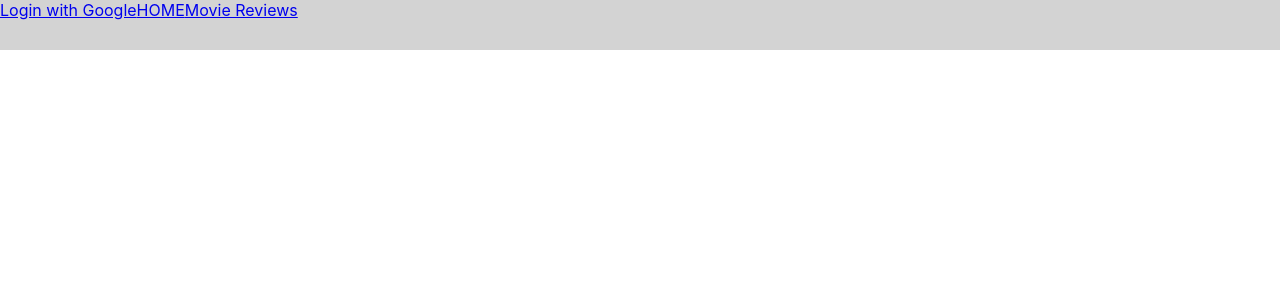
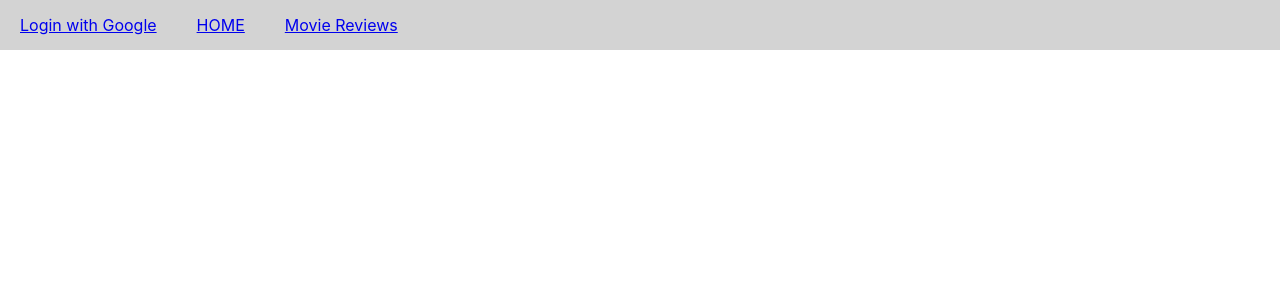
Before and after one commit to Prince-Csaba/movie_reviews, a React (Create React App) app in the folder frontend/: page / in a window 1280 px wide. Shown: the top 300 px of the page. Built offline with nearby package versions, Linux system fonts and the light colour scheme.

Commit message:
navbar css fix

```diff
--- a/frontend/src/sass/Navbar.sass
+++ b/frontend/src/sass/Navbar.sass
@@ -3,3 +3,6 @@
   flex-direction: row
   height: 50px
   background-color: lightgrey
+  align-items: center
+  a
+    padding: 0 20px
```
